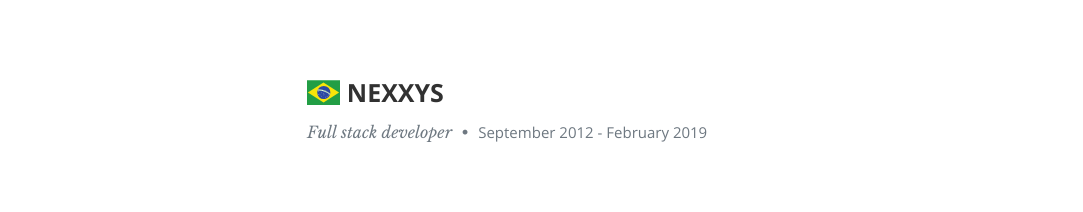
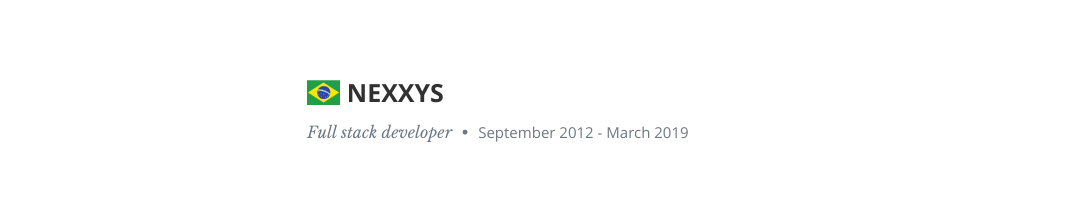
Before and after one commit to LucasRosinelli/resume, a React (Create React App) app: page / in a window 1280 px wide. Shown: the part 1746-1958 px from the top of the page, without its empty margins (98-1181 px from the left). Built offline with nearby package versions, Linux system fonts and the light colour scheme.

Commit message:
NEXXYS work experience end date fixed

```diff
--- a/src/resumeData.js
+++ b/src/resumeData.js
@@ -31,7 +31,7 @@ let resumeData = {
             },
             {
                 "company": "NEXXYS", "country": "br", "position": "Full stack developer",
-                "from": "September 2012", "to": "February 2019",
+                "from": "September 2012", "to": "March 2019",
                 "description": "",
                 "duties": [],
                 "achievements": []
```
